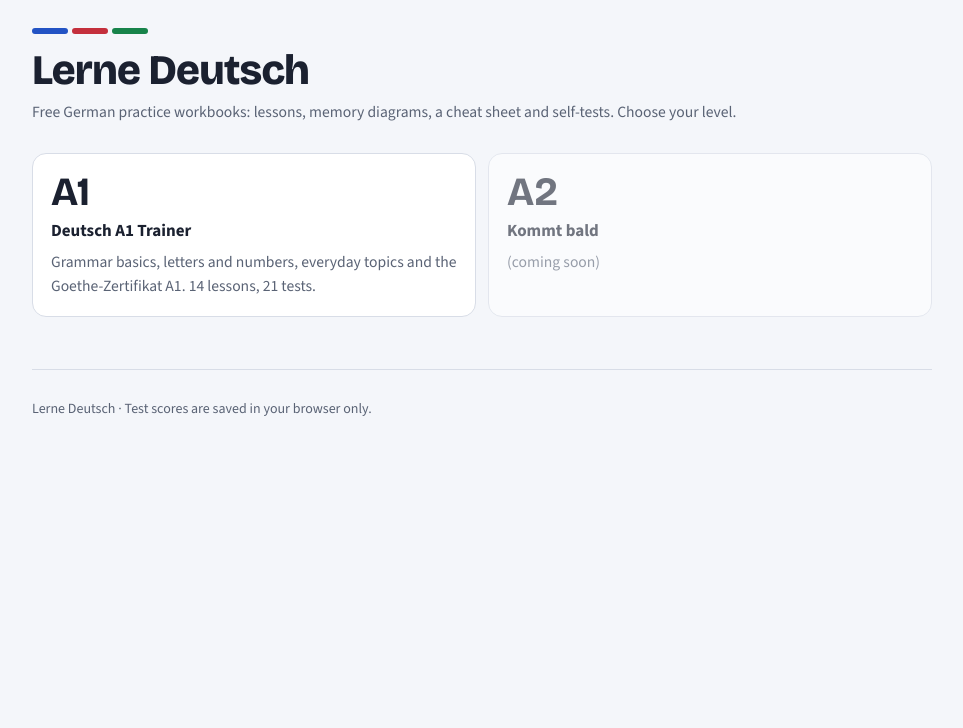
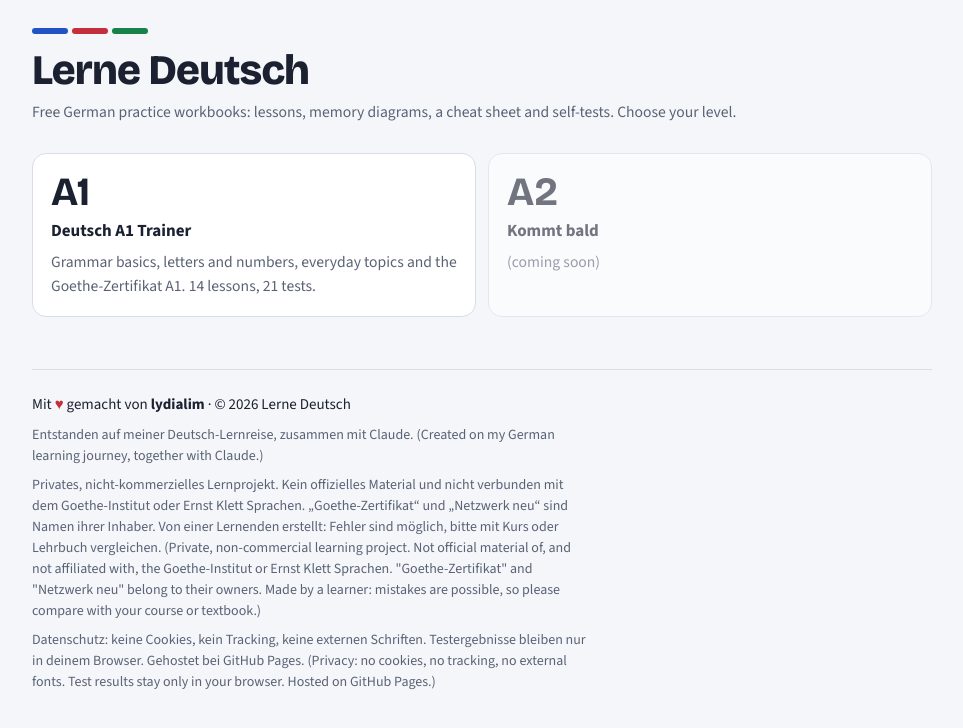
Before and after one commit to lydialim/lerne-deutsch, a plain HTML site: page index.html in a window 1280 px wide. Shown: the whole page, without its empty margins (158-1121 px from the left). Drawn offline with nearby package versions, Linux system fonts and the light colour scheme.

Commit message:
Add footer with credit, disclaimer and privacy note; self-host fonts
- Fonts now served from assets/fonts (SIL OFL) instead of Google Fonts,
  so no visitor IP addresses are sent to Google
- One shared footer, rendered by assets/js/layout.js on every page

Co-Authored-By: Claude Opus 5.5 <noreply@anthropic.com>
Claude-Session: https://claude.ai/code/session_01PFoVNtS9Dftyd79SC3RXxk

```diff
--- a/assets/css/style.css
+++ b/assets/css/style.css
@@ -1,3 +1,8 @@
+/* Fonts are hosted here (assets/fonts, SIL Open Font License) instead of Google's servers,
+   so no visitor data goes to Google (see LG München, 20.01.2022, 3 O 17493/20). */
+@font-face{font-family:"Bricolage Grotesque";src:url("../fonts/bricolage-grotesque.woff") format("woff");font-weight:200 800;font-display:swap}
+@font-face{font-family:"Source Sans 3";src:url("../fonts/source-sans-3.woff") format("woff");font-weight:200 900;font-display:swap}
+@font-face{font-family:"JetBrains Mono";src:url("../fonts/jetbrains-mono.woff") format("woff");font-weight:100 800;font-display:swap}
 html{color-scheme:light}
 body{margin:0}
 img{max-width:100%}
@@ -249,7 +254,11 @@ a.tcard:hover{border-color:var(--ink)}
 .ovcard h3 a:hover{text-decoration:underline}
 .ovcard ul{margin:0;padding-left:18px;display:flex;flex-direction:column;gap:2px}
 .ovcard li a{color:var(--ink)}
-.foot{padding-block:28px 8px;font-size:14px;color:var(--muted);border-top:1px solid var(--line);margin-top:32px}
+.foot{padding-block:24px 8px;font-size:14px;line-height:1.5;color:var(--muted);border-top:1px solid var(--line);margin-top:32px;display:flex;flex-direction:column;gap:8px}
+.foot p{max-width:80ch}
+.foot .love{color:var(--ink);font-size:15px}
+.foot .heart{color:var(--die)}
+.foot .en{font-size:1em}
 .levels{display:grid;grid-template-columns:repeat(auto-fit,minmax(min(100%,260px),1fr));gap:12px;padding-block:20px}
 .levels a,.levels div{background:var(--card);border:1.5px solid var(--line);border-radius:14px;padding:18px;text-decoration:none;color:var(--ink);display:flex;flex-direction:column;gap:6px}
 .levels a:hover{border-color:var(--ink)}
--- a/assets/js/layout.js
+++ b/assets/js/layout.js
@@ -12,3 +12,16 @@
     ${L.mix ? `<a class="go" href="${L.mix}">Gemischter Test · 10 Fragen</a>` : ""}
   </nav>`;
 })();
+
+/* Footer on every page: credit, disclaimer and privacy note. Edit here once for all pages. */
+(function () {
+  const f = document.getElementById("site-footer");
+  if (!f) return;
+  f.innerHTML = `
+  <p class="love">Mit <span class="heart" aria-label="Liebe">♥</span> gemacht von <b>lydialim</b> · © 2026 Lerne Deutsch</p>
+  <p>Entstanden auf meiner Deutsch-Lernreise, zusammen mit Claude. <span class="en">(Created on my German learning journey, together with Claude.)</span></p>
+  <p>Privates, nicht-kommerzielles Lernprojekt. Kein offizielles Material und nicht verbunden mit dem Goethe-Institut oder Ernst Klett Sprachen. „Goethe-Zertifikat“ und „Netzwerk neu“ sind Namen ihrer Inhaber. Von einer Lernenden erstellt: Fehler sind möglich, bitte mit Kurs oder Lehrbuch vergleichen.
+  <span class="en">(Private, non-commercial learning project. Not official material of, and not affiliated with, the Goethe-Institut or Ernst Klett Sprachen. "Goethe-Zertifikat" and "Netzwerk neu" belong to their owners. Made by a learner: mistakes are possible, so please compare with your course or textbook.)</span></p>
+  <p>Datenschutz: keine Cookies, kein Tracking, keine externen Schriften. Testergebnisse bleiben nur in deinem Browser. Gehostet bei GitHub Pages.
+  <span class="en">(Privacy: no cookies, no tracking, no external fonts. Test results stay only in your browser. Hosted on GitHub Pages.)</span></p>`;
+})();
--- a/index.html
+++ b/index.html
@@ -6,8 +6,6 @@
 <meta name="claude:viewport-fit-sides" content="cover">
 <title>Lerne Deutsch</title>
 <meta name="description" content="Free German practice workbooks by level.">
-<link rel="preconnect" href="https://fonts.googleapis.com">
-<link rel="stylesheet" href="https://fonts.googleapis.com/css2?family=Bricolage+Grotesque:opsz,wght@12..96,500;12..96,700;12..96,800&family=Source+Sans+3:wght@400;600;700&family=JetBrains+Mono:wght@400;600&display=swap">
 <link rel="stylesheet" href="assets/css/style.css">
 </head>
 <body>
@@ -23,7 +21,8 @@
   <div class="soon"><b>A2</b><span style="font-weight:700">Kommt bald</span><span class="en">(coming soon)</span></div>
 </div>
 </main>
-<footer class="foot">Lerne Deutsch · Test scores are saved in your browser only.</footer>
+<footer class="foot" id="site-footer"></footer>
 </div>
+<script src="assets/js/layout.js"></script>
 </body>
 </html>
```
Also changed, not shown: a1/grammatik.html (+1 -3 lines), a1/index.html (+1 -3 lines), a1/pruefung.html (+1 -3 lines), a1/spickzettel.html (+1 -3 lines), a1/tests.html (+1 -3 lines), a1/themen.html (+1 -3 lines), a1/zahlen.html (+1 -3 lines), assets/fonts/OFL-bricolage-grotesque.txt (added), assets/fonts/OFL-jetbrains-mono.txt (added), assets/fonts/OFL-source-sans-3.txt (added), assets/fonts/bricolage-grotesque.woff (added), assets/fonts/jetbrains-mono.woff (added), assets/fonts/source-sans-3.woff (added).
